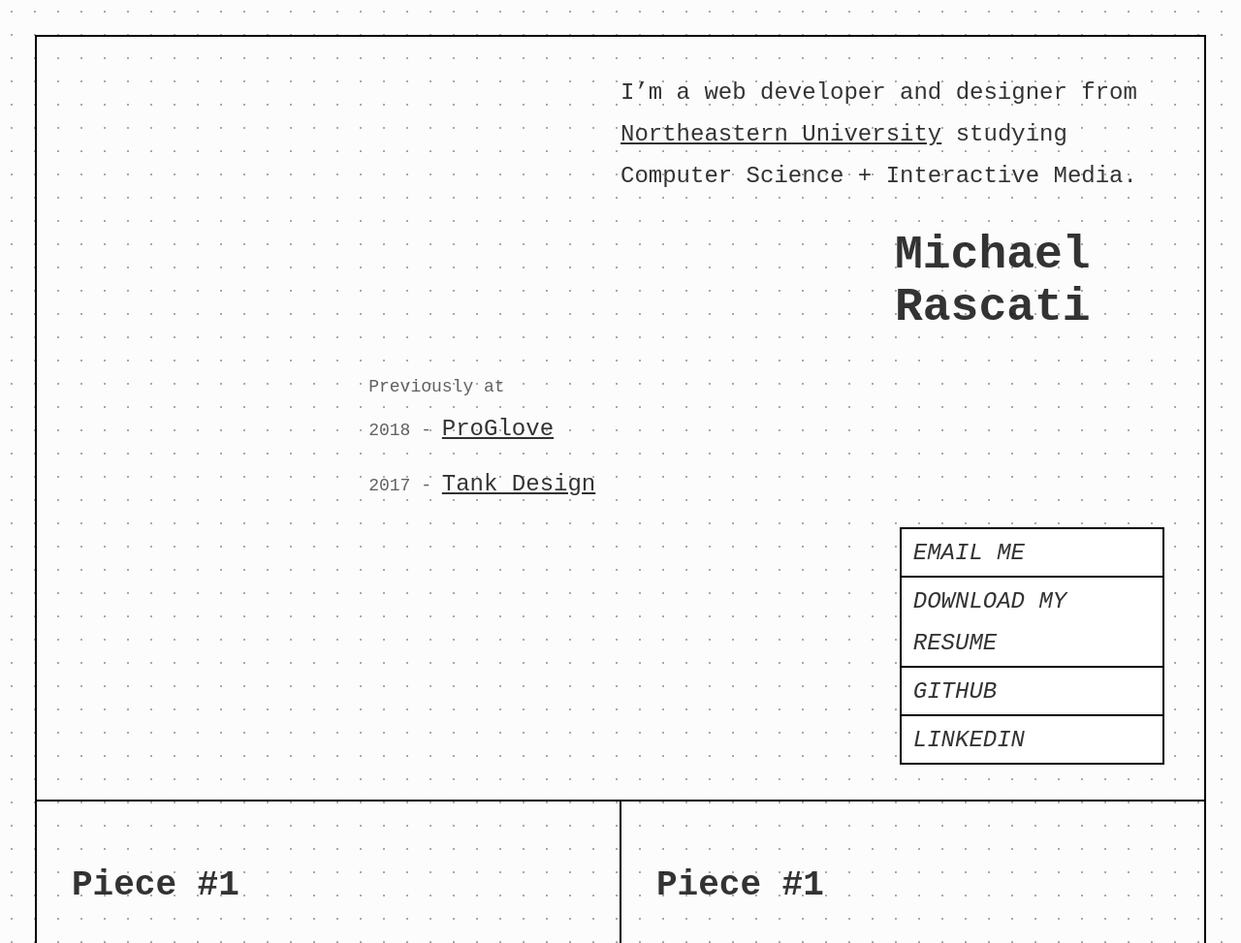
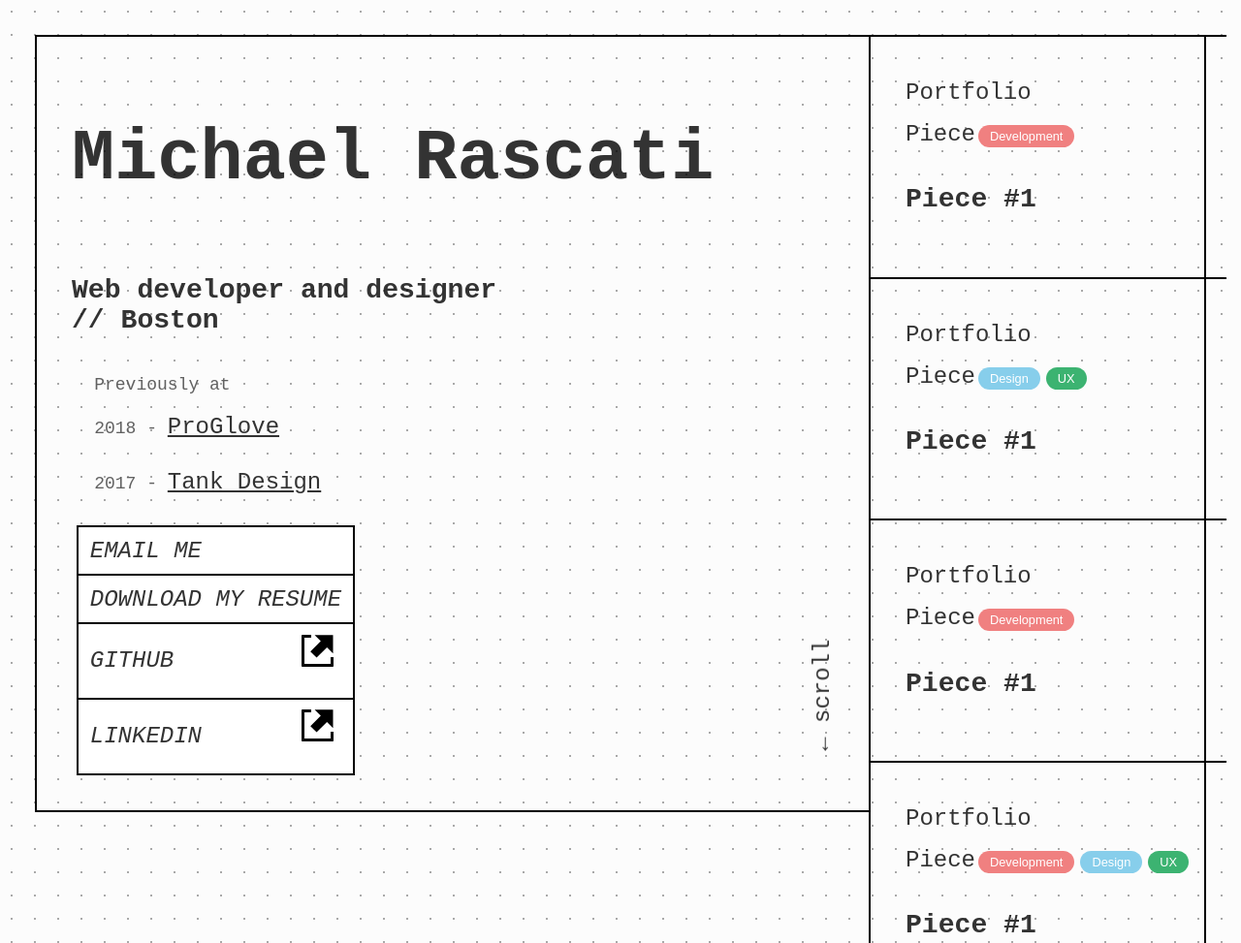
Before and after one commit to rascati/rascati.github.io, a Gatsby site: page / in a window 1280 px wide. Shown: the top 973 px of the page at 97% size. Built offline with nearby package versions, Linux system fonts and the light colour scheme; Gatsby itself is replaced by a stand-in of ours.

Commit message:
update and fix main page styles especially at smaller screen sizes

```diff
--- a/src/components/MainGrid.js
+++ b/src/components/MainGrid.js
@@ -1,105 +1,136 @@
 import React from "react"
-// import { Link } from "gatsby"
-import styled from "styled-components"
+import styled, { keyframes } from "styled-components"
 
-// import Layout from "./layout"
-// import Image from "./image"
-// import SEO from "./seo"
+import externalLink from "../assets/icons/external-link.svg"
+import resume from "../assets/documents/Michael-Rascati-Resume.pdf"
 
 
 const GridWrapper = styled.div`
   display: grid;
-  grid-template-columns: repeat(4, 1fr);
-  border: 2px solid black;
+  border-top: 2px solid black;
+  border-left: 2px solid black;
+  border-bottom: 2px solid black;
+  width: calc(70vw - 1.5em);
+  position: fixed;
   padding: 1.5em;
-  /* margin: 1.5em; */
-  /* padding: 1em; */
 
-  & > div {
-    @media only screen and (max-width: 800px) {
-      grid-column: 1;
-    }
+  @media only screen and (max-width: 1000px) {
+    width: 100%;
+    border: 2px solid black;
+    position: initial;
   }
 
-  @media only screen and (min-width: 800px + 1) and (max-width: 1200px - 1) {
-    grid-template-columns: repeat(3, 1fr);
+  @media only screen and (max-height: 850px) {
+    padding: 1.5em;
   }
+`
 
-  @media only screen and (max-width: 800px) {
-    grid-template-columns: repeat(1, 1fr);
-    grid-row-gap: 1em;
+const SubgridName = styled.div`
+  @media only screen and (min-width: 1000px) {
+    font-size: 2.3rem;
   }
 `
 
 const SubgridIntro = styled.div`
-  grid-column: 3 / 5;
-  grid-row: 1 / 2;
-
-  @media only screen and (min-width: 800px + 1) and (max-width: 1200px - 1) {
-    grid-column: 2 / span 2;
+  @media only screen and (max-height: 850px) {
+    display: flex;
+    align-items: center;
   }
 `
 
-const SubgridName = styled.div`
-  grid-column: 4 / 5;
-  grid-row: 2 / 3;
-`
-
 const SubgridSocial = styled.div`
-  grid-column: 4 / 5;
-  grid-row: 4 / 5;
   display: flex;
   flex-flow: column nowrap;
+  width: max-content;
+
+  @media only screen and (max-width: 1000px) {
+    font-size: .9em;
+    max-width: 60vw;
+  }
 `
 
 const SubgridWork = styled.div`
-  grid-column: 2 / 3;
-  grid-row: 3 / 4;
+`
 
-  @media only screen and (min-width: 800px + 1) and (max-width: 1200px - 1) {
-    grid-column: 2 / span 2;
+const rotate = keyframes`
+  from {
+    transform: rotate(-90deg) translateX(0);
+  }
+
+  to {
+    transform: rotate(-90deg) translateX(-15px);
   }
 `
 
+const ScrollHelper = styled.div`
+  animation: ${rotate} 350ms ease-in-out infinite alternate;
+  position: absolute;
+  right: -10px;
+  bottom: 100px;
 
+  @media only screen and (max-width: 1000px) {
+    display: none;
+  }
+`
 
 const MainGrid = () => (
   <GridWrapper>
-
-    <SubgridIntro>
-      I&rsquo;m a web developer and designer from <a href="http://www.northeastern.edu/" target="_blank" rel="noopener noreferrer">Northeastern University</a> studying Computer Science + Interactive Media.
-    </SubgridIntro>
 
     <SubgridName>
       <h1>Michael Rascati</h1>
     </SubgridName>
 
-    <SubgridSocial>
-      <a href="mailto:rascatimichael@gmail.com" className="button" target="_blank" rel="noopener noreferrer">Email me</a>
-      <a href="documents/Michael-Rascati-Resume.pdf" className="button" target="_blank" rel="noopener noreferrer">Download my resume</a>
-      <a href="https://github.com/rascati" className="button button-external" target="_blank" rel="noopener noreferrer">GitHub</a>
-      <a href="https://www.linkedin.com/in/rascati" className="button button-external" target="_blank" rel="noopener noreferrer">LinkedIn </a>
-    </SubgridSocial>
+    <SubgridIntro>
+      <h3>Web developer and designer <br />// Boston</h3>
+    </SubgridIntro>
 
     <SubgridWork>
       <ul>
         <span>Previously at</span>
-        <li><span>2018 - </span> <a href="http://www.proglove.de/" target="_blank" rel="noopener noreferrer" className="flag-de">ProGlove</a></li>
-        <li><span>2017 - </span> <a href="https://tankdesign.com/" target="_blank" rel="noopener noreferrer">Tank Design</a></li>
+        <li>
+          <span>2018 - </span>
+          <a
+            href="http://www.proglove.de/"
+            className="flag-de" target="_blank" rel="noopener noreferrer">
+            ProGlove</a>
+        </li>
+        <li>
+          <span>2017 - </span>
+          <a
+            href="https://tankdesign.com/"
+            target="_blank" rel="noopener noreferrer">
+            Tank Design</a>
+        </li>
       </ul>
     </SubgridWork>
 
+
+    <SubgridSocial>
+      <a
+        href="mailto:rascatimichael@gmail.com"
+        className="button" target="_blank" rel="noopener noreferrer">
+        Email me</a>
+      <a
+        href={resume}
+        className="button" target="_blank" rel="noopener noreferrer">
+        Download my resume</a>
+      <a
+        href="https://github.com/rascati"
+        className="button button-external" target="_blank" rel="noopener noreferrer">
+        GitHub
+        <img src={externalLink} alt="external link icon"/></a>
+      <a
+        href="https://www.linkedin.com/in/rascati"
+        className="button button-external" target="_blank" rel="noopener noreferrer">
+        LinkedIn
+        <img src={externalLink} alt="external link icon"/></a>
+    </SubgridSocial>
+
+
+    <ScrollHelper>
+      &#8592; scroll
+    </ScrollHelper>
   </GridWrapper>
-  // <Layout>
-  //   <SEO title="Michael Rascati" keywords={[`michael`, `rascati`, `web`, `developer`]} />
-  //   <h1>Hi people</h1>`
-  //   <p>Welcome to your new Gatsby site.</p>
-  //   <p>Now go build something great.</p>
-  //   <div style={{ maxWidth: `300px`, marginBottom: `1.45rem` }}>
-  //     <Image />
-  //   </div>
-  //   <Link to="/page-2/">Go to page 2</Link>
-  // </Layout>
 )
 
 export default MainGrid
--- a/src/components/Piece.js
+++ b/src/components/Piece.js
@@ -1,35 +1,27 @@
 import React from "react"
-// import { Link } from "gatsby"
-import styled from 'styled-components'
-
-// import Image from "./image"
-// import SEO from "./seo"
+import { Link } from "gatsby"
+import styled from "styled-components"
 
 const Container = styled.div`
-  /* border: 2px solid black; */
-  /* border-top: 1px solid black; */
-  border-right: 2px solid black;
-  border-bottom: 2px solid black;
+  border-top: 2px solid black;
   padding: 1.5em;
 
+  @media only screen and (max-width: 1000px) {
+    border-top: none;
+    border-bottom: 2px solid black;
+  }
 `
 
 const Piece = (props) => (
   <Container>
-    <h2>{props.title}</h2>
     {props.children}
+    <h3>
+      <Link to={props.link}>
+        {props.title}
+      </Link>
+    </h3>
+    <p>{props.description}</p>
   </Container>
-
-  // <Layout>
-  //   <SEO title="Michael Rascati" keywords={[`michael`, `rascati`, `web`, `developer`]} />
-  //   <h1>Hi people</h1>`
-  //   <p>Welcome to your new Gatsby site.</p>
-  //   <p>Now go build something great.</p>
-  //   <div style={{ maxWidth: `300px`, marginBottom: `1.45rem` }}>
-  //     <Image />
-  //   </div>
-  //   <Link to="/page-2/">Go to page 2</Link>
-  // </Layout>
 )
 
 export default Piece
--- a/src/components/PieceGrid.js
+++ b/src/components/PieceGrid.js
@@ -3,34 +3,26 @@ import styled from "styled-components"
 
 const GridWrapper = styled.div`
   display: grid;
-  grid-template-columns: repeat(2, 1fr);
-  border-left: 2px solid black;
+  border: 2px solid black;
+  border-top: none;
+  width: calc(30vw - 1.5em);
+  margin-left: auto;
 
-
-  @media only screen and (max-width: 800px) {
-    grid-template-columns: auto;
+  @media only screen and (max-width: 1000px) {
+    width: 100%;
+    height: 100%;
+    margin: 0;
+    border-left: 2px solid black;
+    border-right: 2px solid black;
+    border-bottom: none;
+    position: initial;
   }
-
-  /* @media only screen and (min-width: 800px + 1) and (max-width: 1200px - 1) {
-    grid-template-columns: repeat(3, 1fr);
-  } */
 `
 
 const PieceGrid = (props) => (
   <GridWrapper>
     {props.children}
   </GridWrapper>
-
-  // <Layout>
-  //   <SEO title="Michael Rascati" keywords={[`michael`, `rascati`, `web`, `developer`]} />
-  //   <h1>Hi people</h1>`
-  //   <p>Welcome to your new Gatsby site.</p>
-  //   <p>Now go build something great.</p>
-  //   <div style={{ maxWidth: `300px`, marginBottom: `1.45rem` }}>
-  //     <Image />
-  //   </div>
-  //   <Link to="/page-2/">Go to page 2</Link>
-  // </Layout>
 )
 
 export default PieceGrid
--- a/src/components/layout.js
+++ b/src/components/layout.js
@@ -1,48 +1,32 @@
-import React from "react"
-import PropTypes from "prop-types"
-import { StaticQuery, graphql } from "gatsby"
+import React, { Component } from "react"
+import styled from "styled-components"
 
-// import Header from "./header"
 import "./layout.css"
 
-const Layout = ({ children }) => (
-  <StaticQuery
-    query={graphql`
-      query SiteTitleQuery {
-        site {
-          siteMetadata {
-            title
-          }
-        }
-      }
-    `}
-    render={data => (
-      <>
-        {/* <Header siteTitle={data.site.siteMetadata.title} /> */}
-        <div
-          style={{
-            // margin: `0 auto`,
-            // maxWidth: 960,
-            // padding: `0px 1.0875rem 1.45rem`,
-            // paddingTop: 0,
-            // margin: `1.5em`,
-            padding: `1.5em`,
-          }}
-        >
-          <main>{children}</main>
-          {/* <footer>
-            © {new Date().getFullYear()}, Built with
-            {` `}
-            <a href="https://www.gatsbyjs.org">Gatsby</a>
-          </footer> */}
-        </div>
-      </>
-    )}
-  />
-)
+const Outline = styled.div`
+  padding: 1.5em;
+`
 
-Layout.propTypes = {
-  children: PropTypes.node.isRequired,
+const MainWrapper = styled.div`
+  @media only screen and (max-width: 1100px) {
+    display: flex;
+    flex-flow: column nowrap;
+  }
+`
+
+class Layout extends Component {
+  render() {
+    return (
+      <Outline className={this.props.border ? "border" : null}>
+        <main>
+          <MainWrapper>
+            {this.props.children}
+          </MainWrapper>
+        </main>
+        <div className="background"></div>
+      </Outline>
+    )
+  }
 }
 
 export default Layout
```
